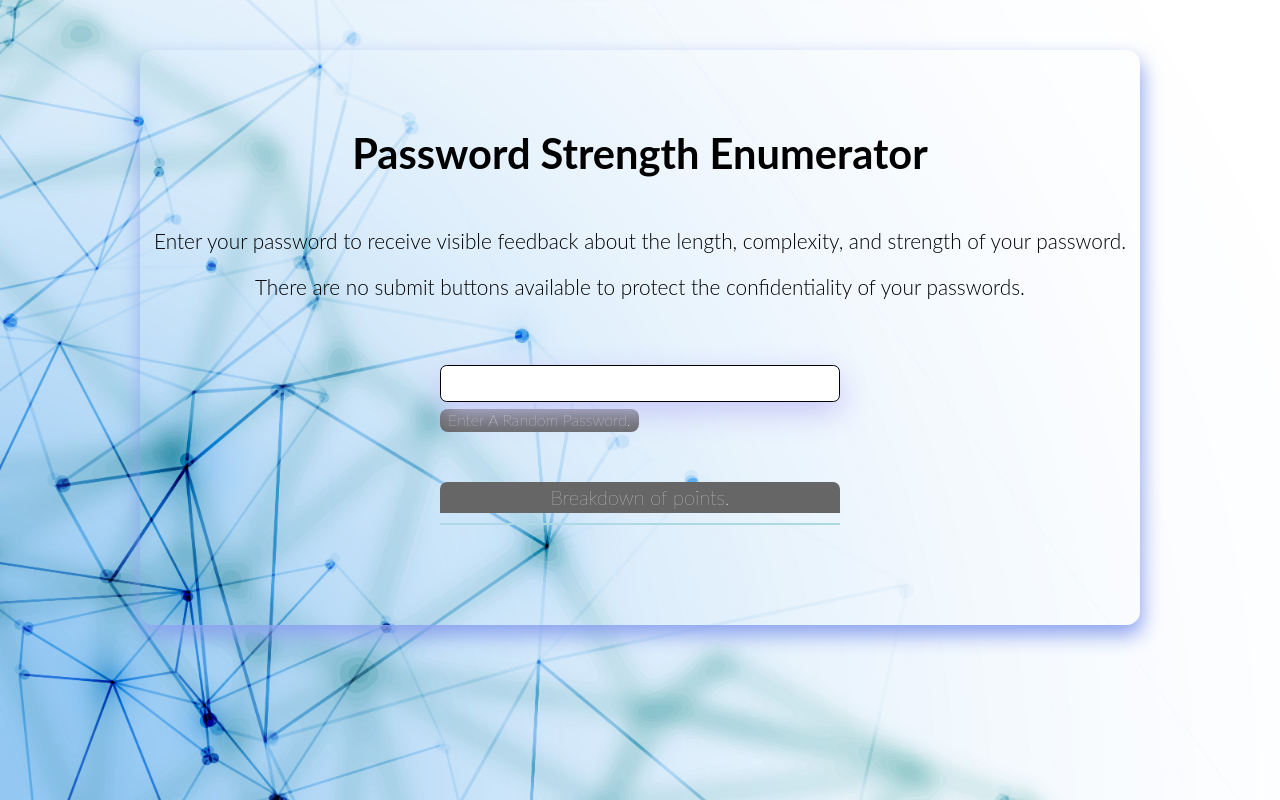
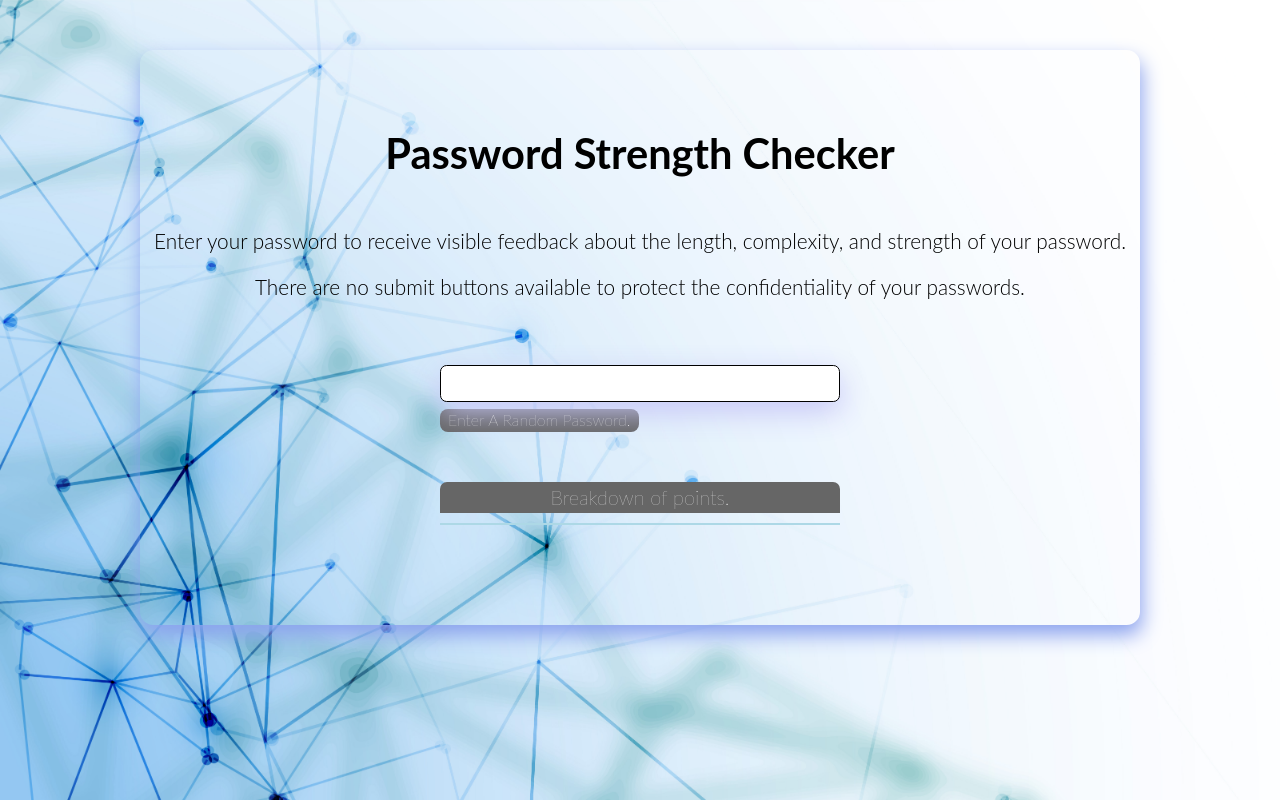
Before and after one commit to Jayaraj1294/Codtech-Task1, a plain HTML site: page index.html in a window 1280 px wide. Drawn offline with Linux system fonts and the light colour scheme.

Commit message:
Update index.html

```diff
--- a/index.html
+++ b/index.html
@@ -3,7 +3,7 @@
 <div id="container">
 	<link rel="stylesheet" href="style.css">
 	<script src="script.js" defer></script>
-  <h1>Password Strength Enumerator</h1>
+  <h1>Password Strength Checker</h1>
   <p>Enter your password to receive visible feedback about the length, complexity, and strength of your password.</p>
   <p>There are no submit buttons available to protect the confidentiality of your passwords.</p>
 	<div class="block">
```
